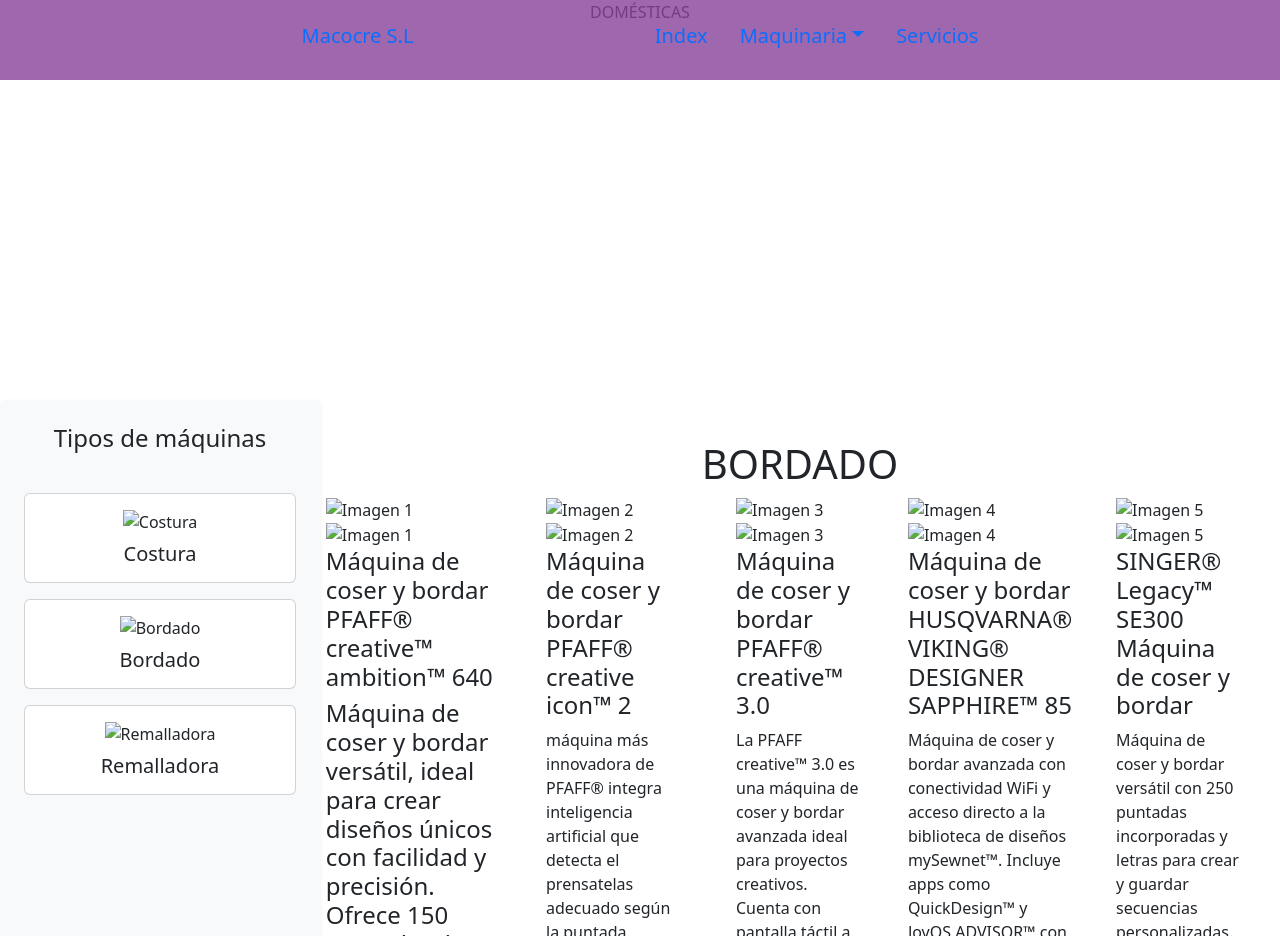
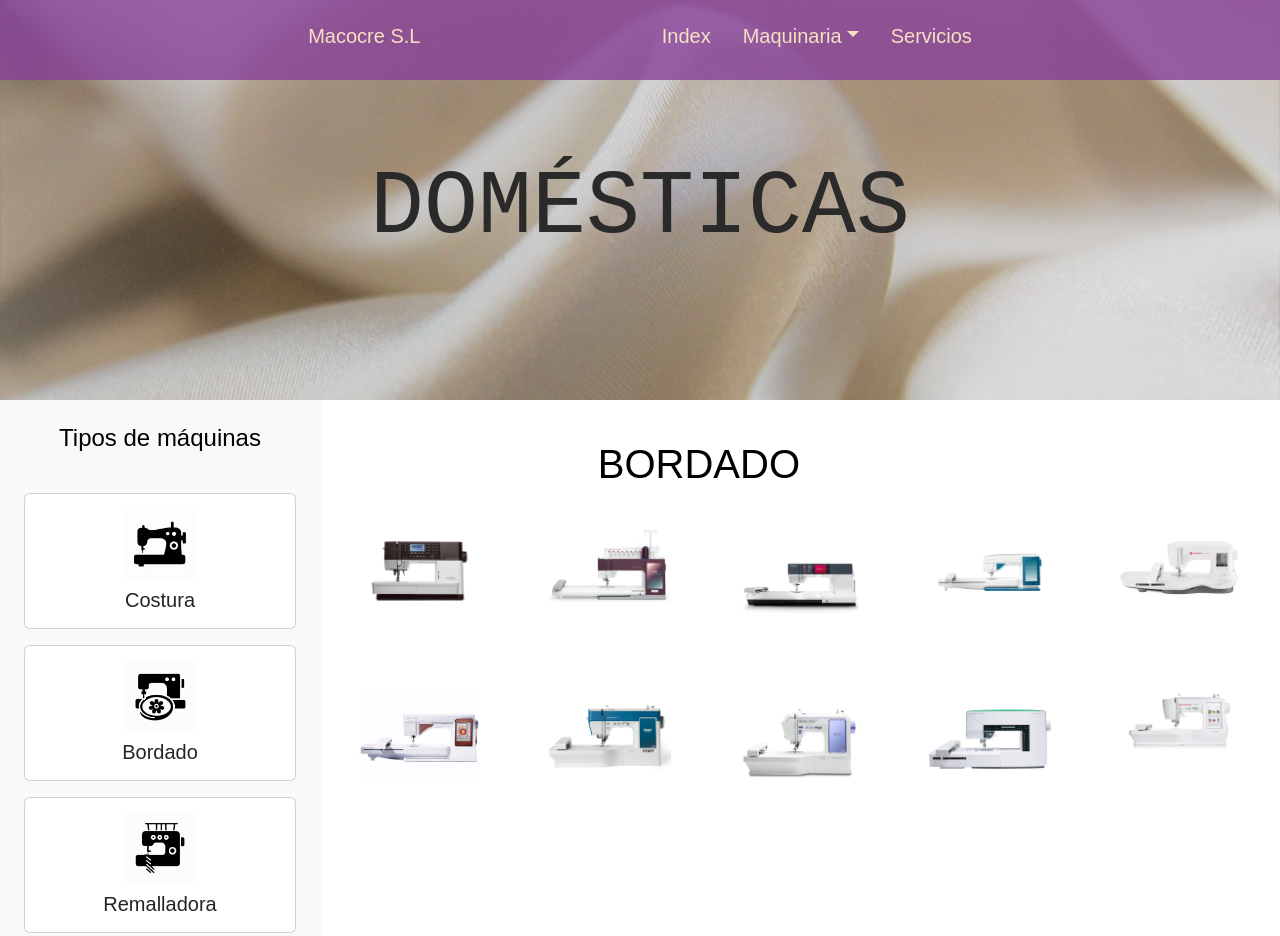
Before and after one commit to Andreaafornes/Macocre_Web, a plain HTML site: page HTML/bordado.html in a window 1280 px wide. Shown: the top 936 px of the page. Drawn offline with nearby package versions, Linux system fonts and the light colour scheme; the site is published under a folder, as on GitHub Pages, so addresses that start at the root find nothing.

Commit message:
corregido rutas

```diff
--- a/HTML/bordado.html
+++ b/HTML/bordado.html
@@ -4,13 +4,16 @@
 <head>
   <meta charset="UTF-8">
   <meta name="viewport" content="width=device-width, initial-scale=1.0">
+
   <link href="https://cdn.jsdelivr.net/npm/bootstrap@5.3.5/dist/css/bootstrap.min.css" rel="stylesheet"
     integrity="sha384-SgOJa3DmI69IUzQ2PVdRZhwQ+dy64/BUtbMJw1MZ8t5HZApcHrRKUc4W0kG879m7" crossorigin="anonymous">
-  <link rel="stylesheet" href="/CSS/remalladora.css">
-  <link rel="stylesheet" href="/CSS/estilos_comunes.css">
   <script src="https://cdn.jsdelivr.net/npm/bootstrap@5.3.5/dist/js/bootstrap.bundle.min.js"
     integrity="sha384-k6d4wzSIapyDyv1kpU366/PK5hCdSbCRGRCMv+eplOQJWyd1fbcAu9OCUj5zNLiq" crossorigin="anonymous">
     </script>
+
+  <link rel="stylesheet" href="../CSS/remalladora.css">
+  <link rel="stylesheet" href="../CSS/estilos_comunes.css">
+
   <title>Bordado</title>
 </head>
 
@@ -28,19 +31,19 @@
         <a class="nav-link dropdown-toggle" data-bs-toggle="dropdown" href="" role="button"
           aria-expanded="false">Maquinaria</a>
         <ul class="dropdown-menu">
-          <li><a class="dropdown-item " href="/HTML/domesticas.html" style="color:purple">Domicilio</a></li>
-          <li><a class="dropdown-item" href="/HTML/industriales.html" style="color:purple">Industrial</a></li>
+          <li><a class="dropdown-item " href="domesticas.html" style="color:purple">Domicilio</a></li>
+          <li><a class="dropdown-item" href="industriales.html" style="color:purple">Industrial</a></li>
         </ul>
       </li>
       <li class="nav-item">
-        <a class="nav-link" href="/HTML/Servicios.html">Servicios</a>
+        <a class="nav-link" href="Servicios.html">Servicios</a>
       </li>
     </ul>
   </nav>
   <!--Menu movil-->
   <nav class="navbar navbar-light fixed-top d-md-none" style="background-color: #884299cc;">
     <div class="container-fluid">
-      <a class="offset-1 navbar-brand" href="index.html">Macocre S.L</a>
+      <a class="offset-1 navbar-brand" href="../index.html">Macocre S.L</a>
       <button class="navbar-toggler custom-toggler offset-5" type="button" data-bs-toggle="offcanvas" data-bs-target="#offcanvasNavbar" aria-controls="offcanvasNavbar" style="box-shadow: none; outline: none;">
         <span class="navbar-toggler-icon"></span>
       </button>
@@ -52,18 +55,18 @@
         <div class="offcanvas-body" style="background-color: #884299cc; color: #dfc2a0 m !important;">
           <ul class="navbar-nav justify-content-end flex-grow-1 pe-3">
             <li class="nav-item">
-              <a class="nav-link" aria-current="page" href="index.html">Inicio</a>
+              <a class="nav-link" aria-current="page" href="../index.html">Inicio</a>
             </li>
             <li class="nav-item">
                 <a class="nav-link dropdown-toggle" data-bs-toggle="dropdown"
                 aria-expanded="false" role="button">Maquinaria</a>
             <ul class="dropdown-menu">
-                <li><a class="dropdown-item " href="HTML/domesticas.html" style="color:purple">Domicilio</a></li>
-                <li><a class="dropdown-item" href="#" style="color:purple">Industrial</a></li>
+                <li><a class="dropdown-item " href="domesticas.html" style="color:purple">Domicilio</a></li>
+                <li><a class="dropdown-item" href="industriales.html" style="color:purple">Industrial</a></li>
             </ul>
             </li>
             <li class="nav-item">
-                <a class="nav-link" href="HTML/Servicios.html">Servicios</a>
+                <a class="nav-link" href="Servicios.html">Servicios</a>
             </li>
           </ul>
           <div class="container-fluid justify-content-center end" style="margin-top: 25rem;">
@@ -96,20 +99,20 @@
         <h2 class="fs-4 mb-4 text-center">Tipos de máquinas</h2>
         <div class="d-flex flex-column gap-3 w-100">
           <div class="card p-3 text-center w-100">
-            <a href="/HTML/costura.html" class="text-decoration-none text-dark">
-              <img src="/IMG/ICONOS/maquina costura.png" alt="Costura" class="mb-2" style="width: 70px; height: 70px;">
+            <a href="costura.html" class="text-decoration-none text-dark">
+              <img src="../IMG/ICONOS/maquina costura.png" alt="Costura" class="mb-2" style="width: 70px; height: 70px;">
               <h3 class="fs-5 m-0">Costura</h3>
             </a>
           </div>
           <div class="card p-3 text-center w-100">
-            <a href="/HTML/bordado.html" class="text-decoration-none text-dark">
-              <img src="/IMG/ICONOS/maquina bordado.png" alt="Bordado" class="mb-2" style="width: 70px; height: 70px;">
+            <a href="bordado.html" class="text-decoration-none text-dark">
+              <img src="../IMG/ICONOS/maquina bordado.png" alt="Bordado" class="mb-2" style="width: 70px; height: 70px;">
               <h3 class="fs-5 m-0 text-center">Bordado</h3>
             </a>
           </div>
           <div class="card p-3 text-center w-100">
-            <a href="/HTML/remalladora.html" class="text-decoration-none text-dark">
-              <img src="/IMG/ICONOS/maquina-remalladora.png" alt="Remalladora" class="mb-2"
+            <a href="remalladora.html" class="text-decoration-none text-dark">
+              <img src="../IMG/ICONOS/maquina-remalladora.png" alt="Remalladora" class="mb-2"
                 style="width: 70px; height: 70px;">
               <h3 class="fs-5 m-0 text-center">Remalladora</h3>
             </a>
@@ -123,10 +126,10 @@
           <div class="row d-flex justify-content-between">
             <div class="col-md-2 mb-5 d-flex justify-content-center">
               <div class="dropdown">
-                <img src="/IMG/MAQUINAS DOMÉSTICAS/BORDADO/bordado pfaf 2529.jpg" alt="Imagen 1"
+                <img src="../IMG/MAQUINAS DOMÉSTICAS/BORDADO/bordado pfaf 2529.jpg" alt="Imagen 1"
                   class="img-fluid gallery-img">
                 <div class="dropdown-content">
-                  <img src="/IMG/MAQUINAS DOMÉSTICAS/BORDADO/bordado pfaf 2529.jpg" alt="Imagen 1"
+                  <img src="../IMG/MAQUINAS DOMÉSTICAS/BORDADO/bordado pfaf 2529.jpg" alt="Imagen 1"
                     width="300" height="200">
                   <div class="desc">
                     <h4>Máquina de coser y bordar PFAFF® creative™ ambition™ 640<h4>
@@ -138,10 +141,10 @@
             </div>
             <div class="col-md-2 mb-5 d-flex justify-content-center">
               <div class="dropdown">
-                <img src="/IMG/MAQUINAS DOMÉSTICAS/BORDADO/bordado pfaff 16890.jpg" alt="Imagen 2"
+                <img src="../IMG/MAQUINAS DOMÉSTICAS/BORDADO/bordado pfaff 16890.jpg" alt="Imagen 2"
                   class="img-fluid gallery-img">
                 <div class="dropdown-content">
-                  <img src="/IMG/MAQUINAS DOMÉSTICAS/BORDADO/bordado pfaff 16890.jpg" alt="Imagen 2"
+                  <img src="../IMG/MAQUINAS DOMÉSTICAS/BORDADO/bordado pfaff 16890.jpg" alt="Imagen 2"
                     width="300" height="200">
                   <div class="desc">
                     <h4>Máquina de coser y bordar PFAFF® creative icon™ 2</h4>
@@ -153,10 +156,10 @@
             </div>
             <div class="col-md-2 mb-5 d-flex justify-content-center">
               <div class="dropdown">
-                <img src="/IMG/MAQUINAS DOMÉSTICAS/BORDADO/pffaf bordado 3499.jpg" alt="Imagen 3"
+                <img src="../IMG/MAQUINAS DOMÉSTICAS/BORDADO/pffaf bordado 3499.jpg" alt="Imagen 3"
                   class="img-fluid gallery-img">
                 <div class="dropdown-content">
-                  <img src="/IMG/MAQUINAS DOMÉSTICAS/BORDADO/pffaf bordado 3499.jpg" alt="Imagen 3"
+                  <img src="../IMG/MAQUINAS DOMÉSTICAS/BORDADO/pffaf bordado 3499.jpg" alt="Imagen 3"
                     width="300" height="200">
                   <div class="desc">
                     <h4>Máquina de coser y bordar PFAFF® creative™ 3.0</h4>
@@ -168,10 +171,10 @@
             </div>
             <div class="col-md-2 mb-5 d-flex justify-content-center">
               <div class="dropdown">
-                <img src="/IMG/MAQUINAS DOMÉSTICAS/BORDADO/husqvarna bordado 7490.jpg" alt="Imagen 4"
+                <img src="../IMG/MAQUINAS DOMÉSTICAS/BORDADO/husqvarna bordado 7490.jpg" alt="Imagen 4"
                   class="img-fluid gallery-img">
                 <div class="dropdown-content">
-                  <img src="/IMG/MAQUINAS DOMÉSTICAS/BORDADO/husqvarna bordado 7490.jpg" alt="Imagen 4" width="300"
+                  <img src="../IMG/MAQUINAS DOMÉSTICAS/BORDADO/husqvarna bordado 7490.jpg" alt="Imagen 4" width="300"
                     height="200">
                   <div class="desc">
                     <h4>Máquina de coser y bordar HUSQVARNA® VIKING® DESIGNER SAPPHIRE™ 85</h4>
@@ -183,10 +186,10 @@
             </div>
             <div class="col-md-2 mb-5 d-flex justify-content-center">
               <div class="dropdown">
-                <img src="/IMG/MAQUINAS DOMÉSTICAS/BORDADO/singer bordado 1599.jpg" alt="Imagen 5"
+                <img src="../IMG/MAQUINAS DOMÉSTICAS/BORDADO/singer bordado 1599.jpg" alt="Imagen 5"
                   class="img-fluid gallery-img">
                 <div class="dropdown-content">
-                  <img src="/IMG/MAQUINAS DOMÉSTICAS/BORDADO//singer bordado 1599.jpg" alt="Imagen 5" width="300"
+                  <img src="../IMG/MAQUINAS DOMÉSTICAS/BORDADO//singer bordado 1599.jpg" alt="Imagen 5" width="300"
                     height="200">
                   <div class="desc">
                     <h4>SINGER® Legacy™ SE300 Máquina de coser y bordar</h4>
@@ -201,10 +204,10 @@
           <div class="row d-flex justify-content-between">
             <div class="col-md-2 mb-5 d-flex justify-content-center">
               <div class="dropdown">
-                <img src="/IMG/MAQUINAS DOMÉSTICAS/BORDADO/husqvarna bordado 4499.jpg" alt="Imagen 6"
+                <img src="../IMG/MAQUINAS DOMÉSTICAS/BORDADO/husqvarna bordado 4499.jpg" alt="Imagen 6"
                   class="img-fluid gallery-img">
                 <div class="dropdown-content">
-                  <img src="/IMG/MAQUINAS DOMÉSTICAS/BORDADO/husqvarna bordado 4499.jpg" alt="Imagen 6" width="300"
+                  <img src="../IMG/MAQUINAS DOMÉSTICAS/BORDADO/husqvarna bordado 4499.jpg" alt="Imagen 6" width="300"
                     height="200">
                   <div class="desc">
                     <h4>Máquina de coser y bordar HUSQVARNA® VIKING® DESIGNER TOPAZ™ 50</h4>
@@ -216,10 +219,10 @@
             </div>
             <div class="col-md-2 mb-5 d-flex justify-content-center">
               <div class="dropdown">
-                <img src="/IMG/MAQUINAS DOMÉSTICAS/BORDADO/bordado pfaff 1799.jpg" alt="Imagen 6"
+                <img src="../IMG/MAQUINAS DOMÉSTICAS/BORDADO/bordado pfaff 1799.jpg" alt="Imagen 6"
                   class="img-fluid gallery-img">
                 <div class="dropdown-content">
-                  <img src="/IMG/MAQUINAS DOMÉSTICAS/BORDADO/bordado pfaff 1799.jpg" alt="Imagen 6" width="300"
+                  <img src="../IMG/MAQUINAS DOMÉSTICAS/BORDADO/bordado pfaff 1799.jpg" alt="Imagen 6" width="300"
                     height="200">
                   <div class="desc">
                     <h4>PFAFF® creative expect™ 350 Máquina de coser y bordar</h4>
@@ -231,10 +234,10 @@
             </div>
             <div class="col-md-2 mb-5 d-flex justify-content-center">
               <div class="dropdown">
-                <img src="/IMG/MAQUINAS DOMÉSTICAS/BORDADO/husqvarna bordado 1799.jpg" alt="Imagen 7"
+                <img src="../IMG/MAQUINAS DOMÉSTICAS/BORDADO/husqvarna bordado 1799.jpg" alt="Imagen 7"
                   class="img-fluid gallery-img">
                 <div class="dropdown-content">
-                  <img src="/IMG/MAQUINAS DOMÉSTICAS/BORDADO/husqvarna bordado 1799.jpg" alt="Imagen 7" width="300"
+                  <img src="../IMG/MAQUINAS DOMÉSTICAS/BORDADO/husqvarna bordado 1799.jpg" alt="Imagen 7" width="300"
                     height="200">
                   <div class="desc">
                     <h4>Máquina de coser y bordar HUSQVARNA® VIKING® DESIGNER QUARTZ™ 29</h4>
@@ -246,10 +249,10 @@
             </div>
             <div class="col-md-2 mb-5 d-flex justify-content-center">
               <div class="dropdown">
-                <img src="/IMG/MAQUINAS DOMÉSTICAS/BORDADO/husqvarna bordado 1399.jpg" alt="Imagen 8"
+                <img src="../IMG/MAQUINAS DOMÉSTICAS/BORDADO/husqvarna bordado 1399.jpg" alt="Imagen 8"
                   class="img-fluid gallery-img">
                 <div class="dropdown-content">
-                  <img src="/IMG/MAQUINAS DOMÉSTICAS/BORDADO/husqvarna bordado 1399.jpg" alt="Imagen 8" width="300"
+                  <img src="../IMG/MAQUINAS DOMÉSTICAS/BORDADO/husqvarna bordado 1399.jpg" alt="Imagen 8" width="300"
                     height="200">
                   <div class="desc">
                     <h4>Máquina de coser y bordar HUSQVARNA® VIKING® DESIGNER JADE™ 35</h4>
@@ -261,10 +264,10 @@
             </div>
             <div class="col-md-2 mb-5 d-flex justify-content-center">
               <div class="dropdown">
-                <img src="/IMG/MAQUINAS DOMÉSTICAS/BORDADO/singer bordado 1349.jpg" alt="Imagen 9"
+                <img src="../IMG/MAQUINAS DOMÉSTICAS/BORDADO/singer bordado 1349.jpg" alt="Imagen 9"
                   class="img-fluid gallery-img">
                 <div class="dropdown-content">
-                  <img src="/IMG/MAQUINAS DOMÉSTICAS/BORDADO/singer bordado 1349.jpg" alt="Imagen 9" width="300"
+                  <img src="../IMG/MAQUINAS DOMÉSTICAS/BORDADO/singer bordado 1349.jpg" alt="Imagen 9" width="300"
                     height="200">
                   <div class="desc">
                     <h4>SINGER® SE9185 Máquina de coser y bordar</h4>
```
